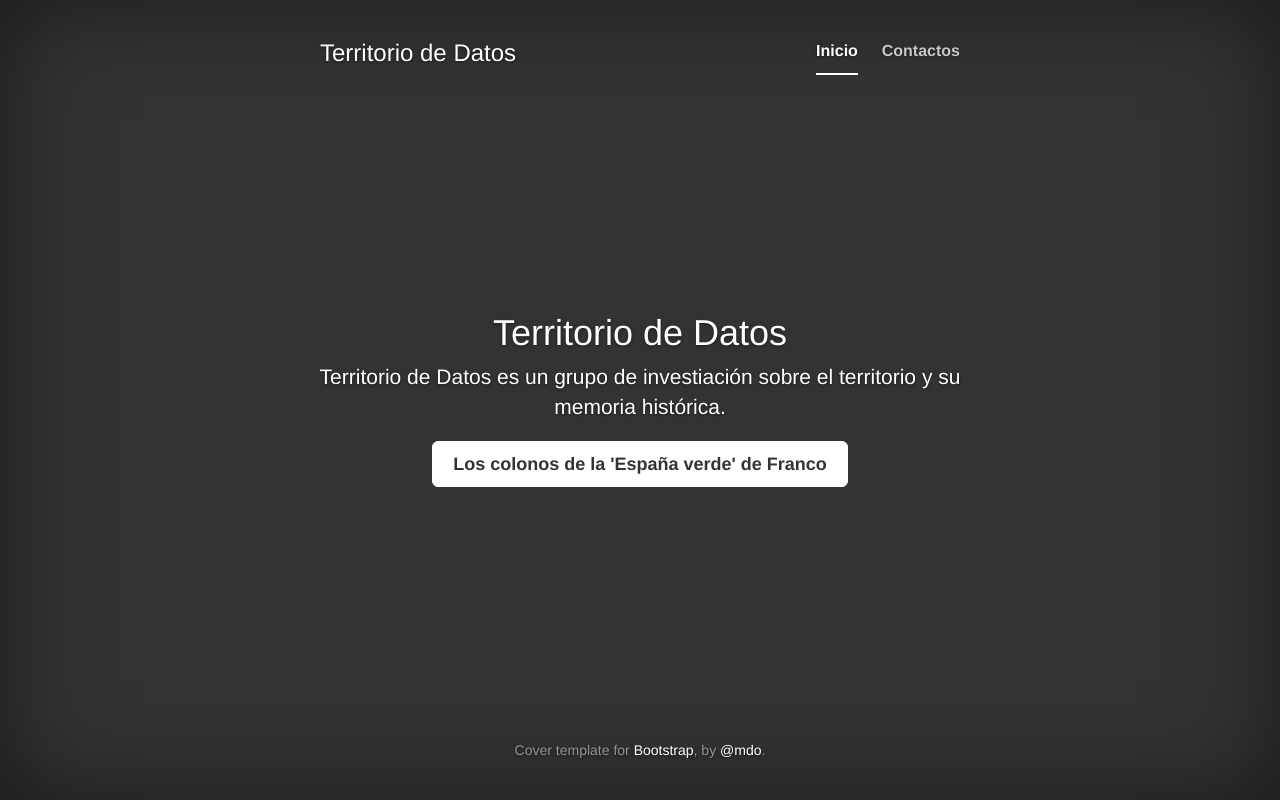
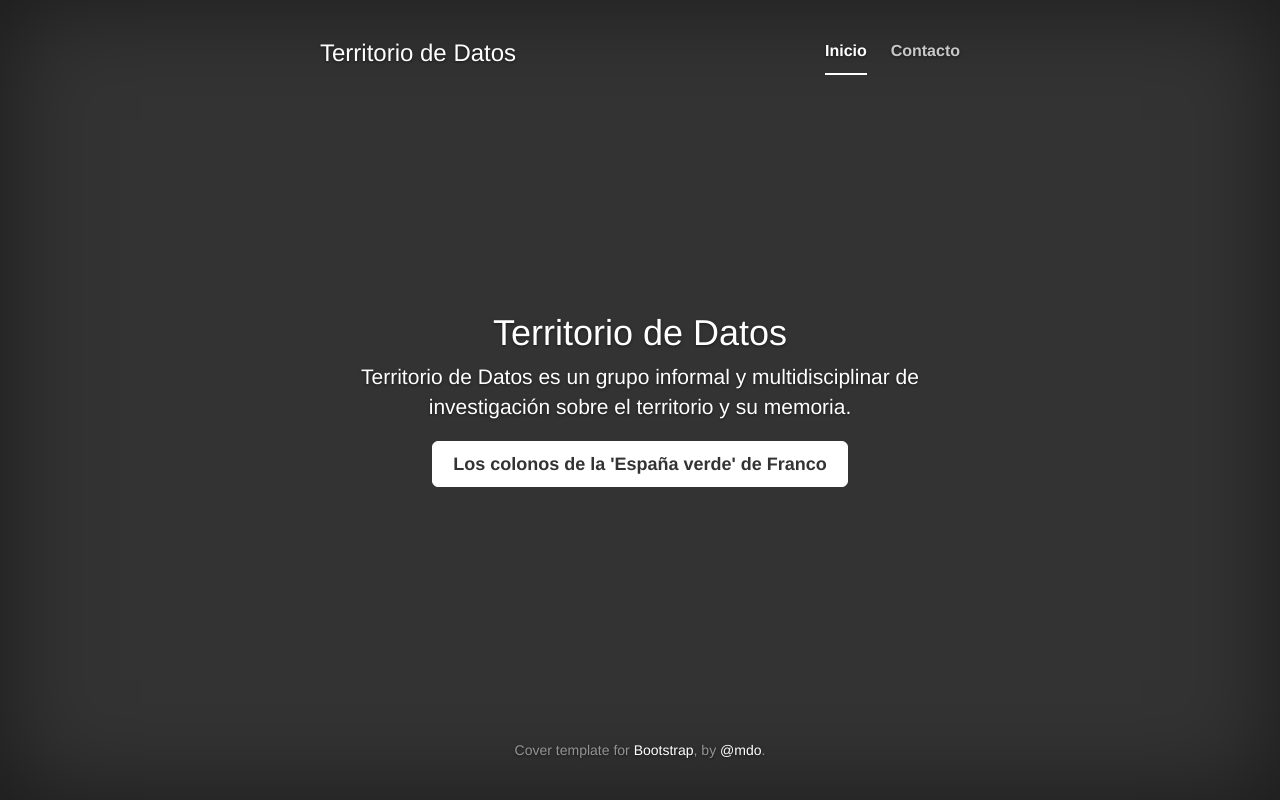
Before and after one commit to datascarcity/territoriodedatoshome, a plain HTML site: page index.html in a window 1280 px wide. Drawn offline with nearby package versions, Linux system fonts and the light colour scheme; a script that the page names is missing; files whose address does not match are found by name.

Commit message:
Update content

```diff
--- a/index.html
+++ b/index.html
@@ -9,7 +9,7 @@
     <meta name="author" content="">
     <link rel="icon" href="../../favicon.ico">
 
-    <title>Cover Template for Bootstrap</title>
+    <title>Territorio de Datos</title>
 
     <!-- Bootstrap core CSS -->
     <link href="css/bootstrap.min.css" rel="stylesheet">
@@ -42,7 +42,7 @@
               <nav>
                 <ul class="nav masthead-nav">
                   <li class="active"><a href="#">Inicio</a></li>
-                  <li><a href="#">Contactos</a></li>
+                  <li><a href="#">Contacto</a></li>
                 </ul>
               </nav>
             </div>
@@ -50,7 +50,7 @@
 
           <div class="inner cover">
             <h1 class="cover-heading">Territorio de Datos</h1>
-            <p class="lead">Territorio de Datos es un grupo de investiación sobre el territorio y su memoria histórica.</p>
+            <p class="lead">Territorio de Datos es un grupo informal y multidisciplinar de investigación sobre el territorio y su memoria.</p>
             <p class="lead">
               <a href="https://medialab-prado.github.io/poblados-colonizacion-colonias-penitenciarias/" class="btn btn-lg btn-default">Los colonos de la 'España verde' de Franco</a>
             </p>
```
